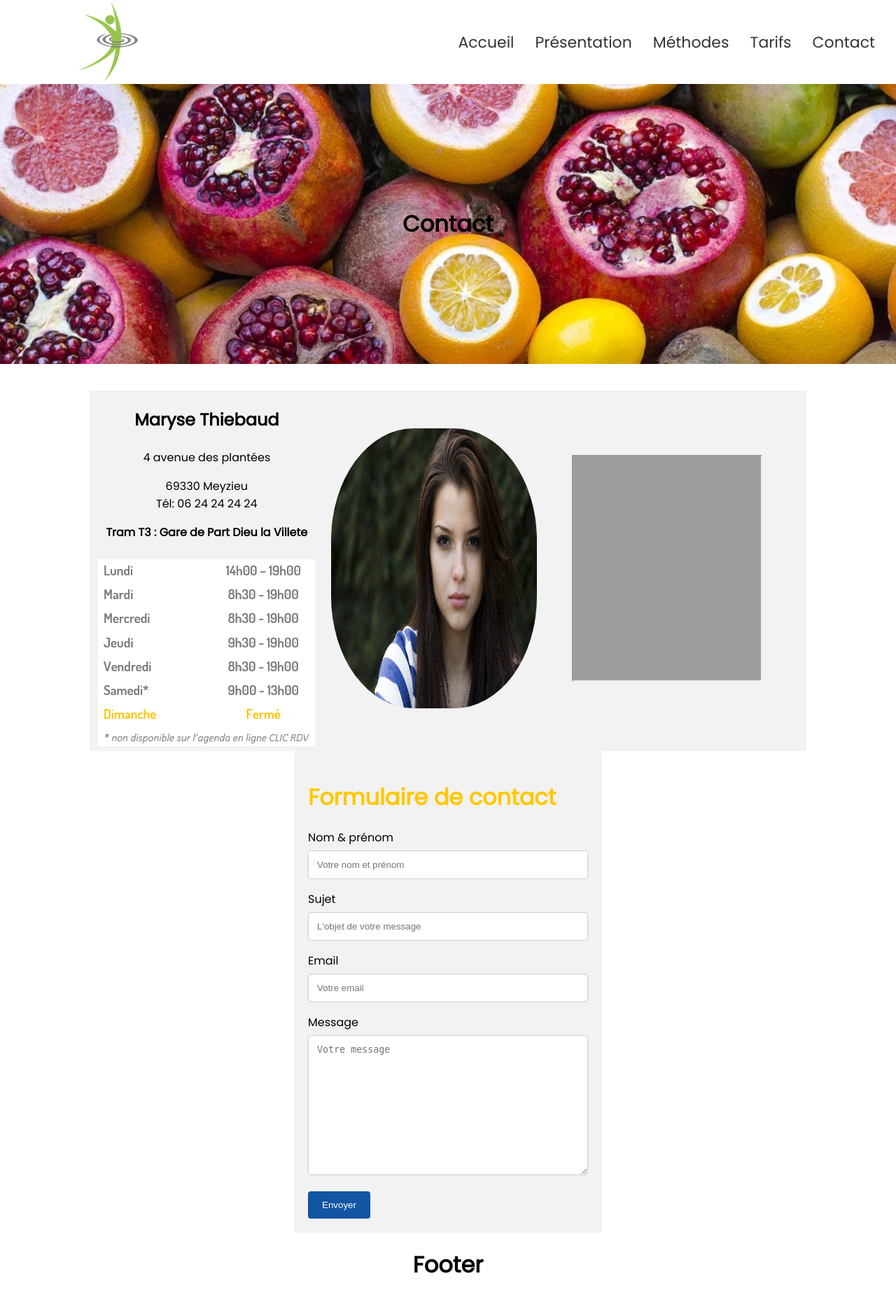
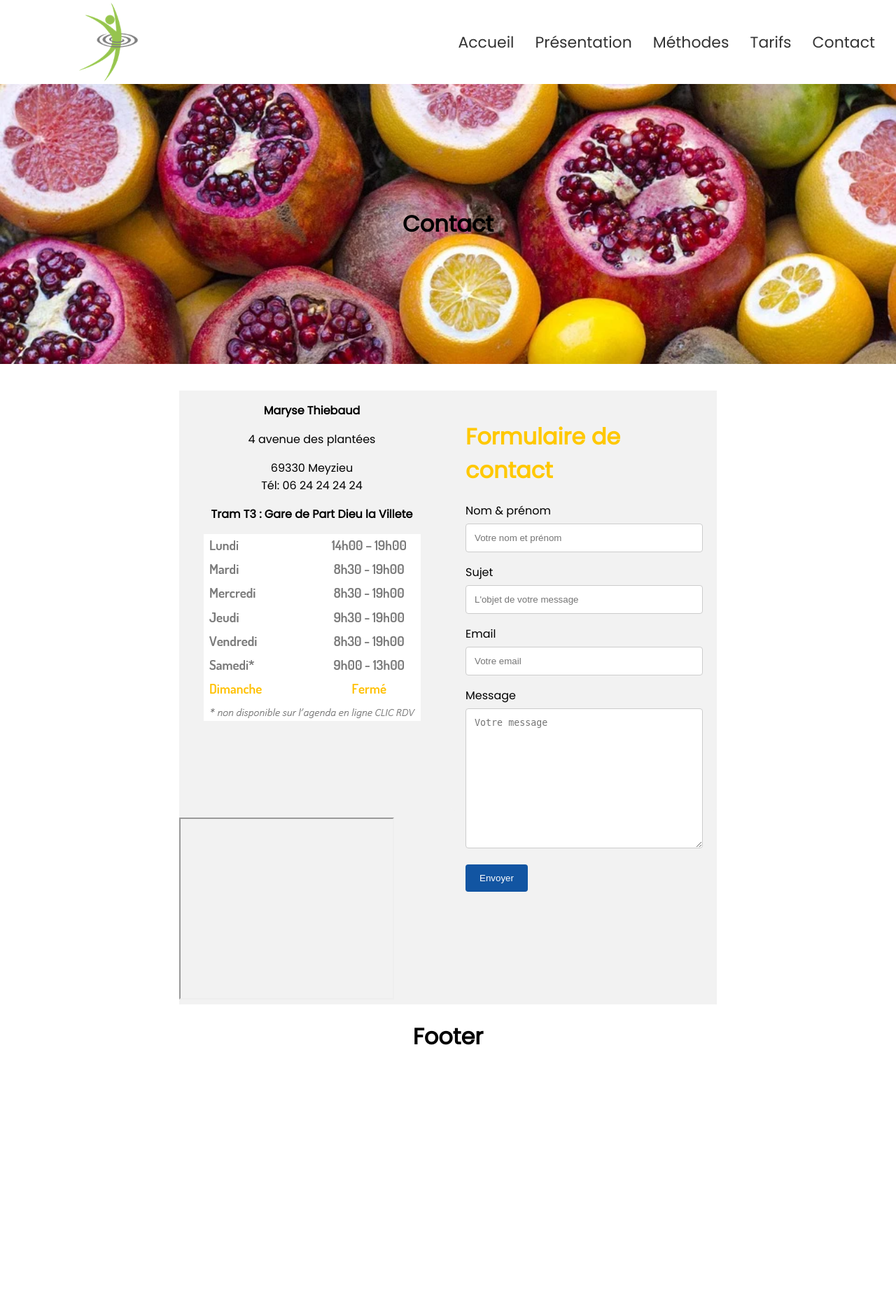
Before and after one commit to furkanKrdmr/Nutrition, a PHP site: page /contact.php in a window 1280 px wide. Shown: the whole page at 70% size. After the commit the page ends 1493 px from the top, so only its background shows below. Run offline with PHP 8.4, Linux system fonts and the light colour scheme; grey boxes are pictures that could not be loaded.

Commit message:
edited style.css,contact.php,presentation.php

```diff
--- a/contact.php
+++ b/contact.php
@@ -1,7 +1,7 @@
 
     <?php
 
-include 'INC/header.php';
+    include 'INC/header.php';
 
     ?>
 
@@ -13,27 +13,21 @@ include 'INC/header.php';
 
         <div class="txt1">
             <div class="bloctext">
-                <p style="text-align: center; font-size: 18pt;"><strong>Maryse Thiebaud</strong></p>
+                <p style="text-align: center;"><strong>Maryse Thiebaud</strong></p>
                 <p style="text-align: center;">4 avenue des plantées</p>
                 <p style="text-align: center;">69330 Meyzieu <br> Tél: 06 24 24 24 24</p>
                 <p style="text-align: center;"><strong>Tram T3 : Gare de Part Dieu la Villete</strong></p>
-            </div>
-            <div class="imgrdv">
                 <img class="imgrdvv" src="img/Horaires.png" alt="">
             </div>
 
-            <div class="img">
-                <img class="femme" src="img/femme.jpg" alt="" style="height: 25em; width: 88%;">
-            </div>
 
             <div class="carteggle">
                 <iframe
                     src="https://www.google.com/maps/embed?pb=!1m18!1m12!1m3!1d1655.0974408355808!2d4.859503140963323!3d45.76054737910553!2m3!1f0!2f0!3f0!3m2!1i1024!2i768!4f13.1!3m3!1m2!1s0x47f4ea62fdaf6429%3A0x6e097152ab2851f8!2sLyon%20Part%20Dieu!5e0!3m2!1sfr!2sfr!4v1615993200539!5m2!1sfr!2sfr"
                     allowfullscreen="" loading="lazy"></iframe>
             </div>
-        </div>
 
-        <div class="container">
+            <div class="container">
             <h1>Formulaire de contact</h1>
             <form action="/action_page.php">
                 <label for="fname">Nom & prénom</label>
@@ -51,6 +45,7 @@ include 'INC/header.php';
                 <input type="submit" value="Envoyer">
             </form>
         </div>
+        </div>
     </main>
 
     <?php
--- a/css/style.css
+++ b/css/style.css
@@ -75,16 +75,14 @@ html, body {
   width: 100%;
 }
 
-.imgrdv {
-  grid-column-start: 1;
-  margin-left: auto;
-  margin-right: auto;
+.bloctext{
+  margin: 0 auto;
 }
 
-.img {
+.img{
   grid-column-start: 2;
-  grid-row-start: -2;
-  grid-row-end: 2;
+  grid-row-start: 1;
+  grid-row-end: 1;
   align-self: center;
 }
 
@@ -93,18 +91,12 @@ html, body {
   border-radius: 40%;
 }
 
-.carteggle {
-  grid-column-start: 3;
-  grid-column-end: 3;
-  grid-row-start: -2;
-  grid-row-end: 2;
-  align-self: center;
-}
 
-.carteggle iframe {
+.carteggle iframe{
   width: 80%;
-  height: 25vw;
+  height: 20vw;
   margin: 0 auto;
+  ;
 }
 
 .txt1 {
@@ -112,9 +104,9 @@ html, body {
   margin-left: auto;
   margin-right: auto;
   margin-top: 3vw;
-  width: 80%;
+  width: 60%;
   display: grid;
-  grid-template-columns: repeat(3, 1fr);
+  grid-template-columns: repeat(2, 1fr);
   grid-auto-rows: minmax(100px, auto);
   grid-gap: 10px;
 }
@@ -159,8 +151,11 @@ input[type=submit]:hover {
   background-color: #f2f2f2;
   padding: 20px;
   width: 100%;
-  max-width: 440px;
+  max-height: 600px;
+  max-width: 600px;
   margin: 0 auto;
+  grid-row-start: 1;
+  grid-column-start: 2;
 }
 
 .container h1 {
@@ -170,32 +165,49 @@ input[type=submit]:hover {
 
 /* Fin page Contact */
 
+/* Début page présentation*/
+
 .container-presentation {
   width: 80%;
   display: flex;
   margin: 50px auto;
-
-
 }
 
 
-.imgpresentation img{
+.imgpresentation{
   width: 90%;
   height: 300;
   margin-left: 60px;
   float: right;
+  -webkit-border-radius: 20%;
+  border-radius: 20%;
+
 }
 
 .txtpresentation {
   width: 50%;
   height: auto;
   text-align: left;
+}
+.container-pres{
+  width: 80%;
+  margin: 20px auto;
+  display: flex;
+}
 
+.droite{
+  width: 50%;
+  background: url('img/enfantmange.jpeg');
 }
+
+.gauche p{
+  width: 50%;
+}
+
 
 /* début page Méthodes */
 
-.methode-title {
+.methode-title{
   height: 25em;
   width: 100%;
   background: url('../img/vegetables.jpg') fixed center center;
```
Also changed, not shown: presentation.php (+23 -0 lines), img/enfantmange.jpeg (added).
